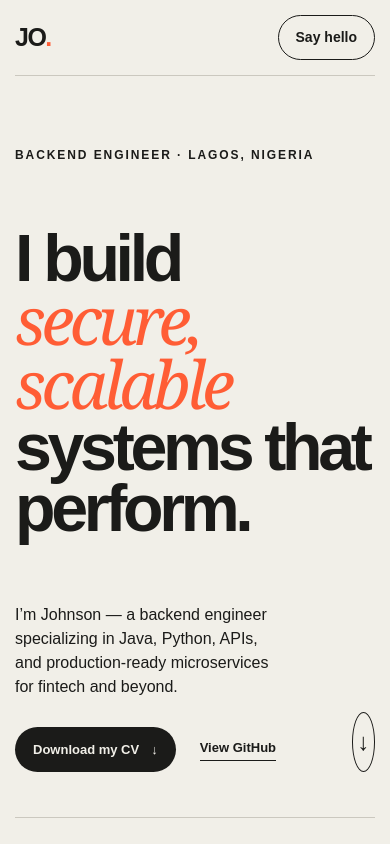
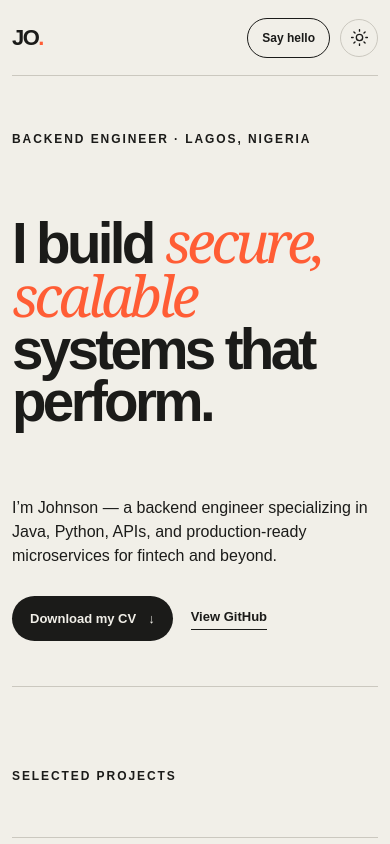
Before and after one commit to twincie/portfolio, a Next.js app: page / in a window 390 px wide. Shown: the top 844 px of the page. Built offline with nearby package versions, Linux system fonts and the light colour scheme.

Commit message:
Add responsive light and dark themes

```diff
--- /dev/null
+++ b/app/ThemeToggle.tsx
@@ -0,0 +1,16 @@
+"use client";
+
+export default function ThemeToggle() {
+  function toggleTheme() {
+    const nextTheme = document.documentElement.dataset.theme === "dark" ? "light" : "dark";
+    document.documentElement.dataset.theme = nextTheme;
+    localStorage.setItem("portfolio-theme", nextTheme);
+  }
+
+  return (
+    <button className="theme-toggle" type="button" onClick={toggleTheme} aria-label="Toggle light and dark mode" title="Toggle light and dark mode">
+      <svg className="sun-icon" viewBox="0 0 24 24" aria-hidden="true"><circle cx="12" cy="12" r="4" /><path d="M12 2v2M12 20v2M4.93 4.93l1.42 1.42M17.65 17.65l1.42 1.42M2 12h2M20 12h2M4.93 19.07l1.42-1.42M17.65 6.35l1.42-1.42" /></svg>
+      <svg className="moon-icon" viewBox="0 0 24 24" aria-hidden="true"><path d="M20 15.1A8.5 8.5 0 0 1 8.9 4a8.5 8.5 0 1 0 11.1 11.1Z" /></svg>
+    </button>
+  );
+}
--- a/app/globals.css
+++ b/app/globals.css
@@ -1,17 +1,27 @@
 @import "tailwindcss";
-:root { --ink: #1b1b19; --paper: #f1efe8; --signal: #ff5d35; --line: #cbc8bf; }
+:root { color-scheme: light; --ink: #1b1b19; --paper: #f1efe8; --signal: #ff5d35; --line: #cbc8bf; --muted: #65635e; --about-bg: #1b1b19; --about-ink: #f1efe8; --about-muted: #c7c3b8; --about-line: #716e66; }
+[data-theme="dark"] { color-scheme: dark; --ink: #f1efe8; --paper: #151513; --signal: #ff704d; --line: #3d3b36; --muted: #aaa69d; --about-bg: #eeece4; --about-ink: #1b1b19; --about-muted: #5f5c55; --about-line: #aaa69d; }
+@media (prefers-color-scheme: dark) { :root:not([data-theme]) { color-scheme: dark; --ink: #f1efe8; --paper: #151513; --signal: #ff704d; --line: #3d3b36; --muted: #aaa69d; --about-bg: #eeece4; --about-ink: #1b1b19; --about-muted: #5f5c55; --about-line: #aaa69d; } }
 * { box-sizing: border-box; }
 html { scroll-behavior: smooth; }
-body { margin: 0; background: var(--paper); color: var(--ink); font-family: Arial, Helvetica, sans-serif; }
+body { margin: 0; background: var(--paper); color: var(--ink); font-family: Arial, Helvetica, sans-serif; transition: background-color .25s, color .25s; }
 a { color: inherit; text-decoration: none; }
 .shell { width: min(1240px, calc(100% - 48px)); margin: 0 auto; }
 .nav { height: 96px; display: flex; align-items: center; justify-content: space-between; border-bottom: 1px solid var(--line); }
 .wordmark { font-size: 25px; font-weight: 800; letter-spacing: -1.5px; }
 .wordmark span, .about .eyebrow { color: var(--signal); }
+.nav-actions { display: flex; align-items: center; gap: 18px; }
 .nav-links { display: flex; align-items: center; gap: 34px; font-size: 14px; font-weight: 600; }
 .nav-links a:hover { color: var(--signal); }
 .nav-cta { border: 1px solid var(--ink); border-radius: 999px; padding: 11px 17px; }
 .nav-cta:hover { background: var(--ink); color: var(--paper) !important; }
+.theme-toggle { width: 42px; height: 42px; display: grid; place-items: center; padding: 0; border: 1px solid var(--line); border-radius: 50%; background: transparent; color: var(--ink); cursor: pointer; transition: background .2s, color .2s, border-color .2s; }
+.theme-toggle:hover, .theme-toggle:focus-visible { background: var(--signal); border-color: var(--signal); color: white; }
+.theme-toggle:focus-visible { outline: 2px solid var(--signal); outline-offset: 3px; }
+.theme-toggle svg { grid-area: 1 / 1; width: 19px; height: 19px; fill: none; stroke: currentColor; stroke-width: 1.7; stroke-linecap: round; stroke-linejoin: round; transition: opacity .2s, transform .25s; }
+.moon-icon { opacity: 0; transform: scale(.6) rotate(-20deg); }
+[data-theme="dark"] .sun-icon { opacity: 0; transform: scale(.6) rotate(20deg); }
+[data-theme="dark"] .moon-icon { opacity: 1; transform: scale(1) rotate(0); }
 .hero { min-height: 700px; padding: 100px 0 70px; display: flex; flex-direction: column; justify-content: space-between; }
 .eyebrow { margin: 0; font-size: 12px; text-transform: uppercase; letter-spacing: .16em; font-weight: 700; }
 .hero h1 { max-width: 1100px; margin: 64px 0; font-size: clamp(62px, 8vw, 124px); line-height: .92; letter-spacing: -.065em; font-weight: 700; }
@@ -26,28 +36,28 @@ a { color: inherit; text-decoration: none; }
 .round-link:hover { transform: translateY(4px); background: var(--signal); border-color: var(--signal); color: white; }
 .work { padding: 110px 0; border-top: 1px solid var(--line); }
 .section-heading { display: flex; justify-content: space-between; margin-bottom: 52px; }
-.aside { margin: 0; color: #66645f; font-size: 14px; }
+.aside { margin: 0; color: var(--muted); font-size: 14px; }
 .project { display: grid; grid-template-columns: 9% 1fr 25%; gap: 20px; padding: 36px 0; border-top: 1px solid var(--line); align-items: start; }
 .project:last-child { border-bottom: 1px solid var(--line); }
 .project-number { font: 14px Georgia, serif; color: var(--signal); }
 .project h2 { margin: 0 0 12px; font-size: clamp(32px, 4vw, 57px); letter-spacing: -.045em; }
-.project p { max-width: 560px; margin: 0; color: #65635e; line-height: 1.55; }
+.project p { max-width: 560px; margin: 0; color: var(--muted); line-height: 1.55; }
 .project ul { list-style: none; margin: 4px 0 0; padding: 0; display: flex; flex-wrap: wrap; gap: 8px; }
 .project li { border: 1px solid var(--line); border-radius: 999px; padding: 7px 11px; font-size: 11px; text-transform: uppercase; letter-spacing: .08em; }
 .experience { padding: 110px 0 120px; border-top: 1px solid var(--line); }
 .experience-item { display: flex; align-items: flex-start; justify-content: space-between; gap: 40px; padding: 38px 0; border-top: 1px solid var(--line); }
 .experience-item:last-child { border-bottom: 1px solid var(--line); }
 .experience-item h2 { margin: 0 0 7px; font-size: clamp(25px, 3vw, 40px); letter-spacing: -.04em; }
-.period, .role { margin: 0; color: #66645f; font-size: 13px; }
+.period, .role { margin: 0; color: var(--muted); font-size: 13px; }
 .role { color: var(--signal); font-weight: 700; }
-.about { padding: 120px 0 140px; background: var(--ink); color: var(--paper); width: 100%; max-width: none; }
+.about { padding: 120px 0 140px; background: var(--about-bg); color: var(--about-ink); width: 100%; max-width: none; transition: background-color .25s, color .25s; }
 .about > * { width: min(1240px, calc(100% - 48px)); margin-left: auto; margin-right: auto; }
 .about-intro { display: flex; align-items: flex-start; justify-content: space-between; }
-.portrait { width: clamp(112px, 12vw, 150px); height: clamp(112px, 12vw, 150px); object-fit: cover; border-radius: 50%; border: 1px solid #545149; filter: saturate(.88); }
+.portrait { width: clamp(112px, 12vw, 150px); height: clamp(112px, 12vw, 150px); object-fit: cover; border-radius: 50%; border: 1px solid var(--about-line); filter: saturate(.88); }
 .about-copy { margin-top: 70px; display: grid; grid-template-columns: 1.3fr .7fr; gap: 80px; align-items: end; }
 .about h2 { margin: 0; font-size: clamp(48px, 6.3vw, 92px); line-height: .98; letter-spacing: -.055em; }
-.about-copy > div p { color: #c7c3b8; font-size: 17px; line-height: 1.65; }
-.about-resume { display: inline-flex; align-items: center; gap: 12px; margin-top: 20px; border: 1px solid #716e66; border-radius: 999px; padding: 12px 17px; font-size: 13px; font-weight: 700; }
+.about-copy > div p { color: var(--about-muted); font-size: 17px; line-height: 1.65; }
+.about-resume { display: inline-flex; align-items: center; gap: 12px; margin-top: 20px; border: 1px solid var(--about-line); border-radius: 999px; padding: 12px 17px; font-size: 13px; font-weight: 700; }
 .about-resume:hover, .about-resume:focus-visible { background: var(--signal); border-color: var(--signal); color: white; }
 footer { padding: 100px 0 32px; }
 .footer-link { display: flex; justify-content: space-between; align-items: center; gap: 28px; margin-top: 34px; padding-bottom: 30px; border-bottom: 1px solid var(--ink); font-size: clamp(44px, 7vw, 96px); line-height: 1; letter-spacing: -.06em; font-weight: 700; transition: color .2s, border-color .2s; }
@@ -56,18 +66,28 @@ footer { padding: 100px 0 32px; }
 .footer-link:hover, .footer-link:focus-visible { color: var(--signal); border-color: var(--signal); }
 .footer-link:hover .email-action, .footer-link:focus-visible .email-action { background: var(--signal); border-color: var(--signal); color: white; }
 .footer-link:focus-visible { outline: 2px solid var(--signal); outline-offset: 8px; }
-.footer-bottom { display: flex; justify-content: space-between; gap: 20px; padding-top: 28px; color: #6f6c65; font-size: 12px; }
+.footer-bottom { display: flex; justify-content: space-between; gap: 20px; padding-top: 28px; color: var(--muted); font-size: 12px; }
 .footer-bottom a:hover { color: var(--signal); }
 @media (max-width: 700px) {
   .shell, .about > * { width: min(100% - 30px, 1240px); }
-  .nav { height: 76px; } .nav-links > a:not(.nav-cta) { display: none; }
-  .hero { min-height: 650px; padding: 70px 0 45px; } .hero h1 { font-size: clamp(52px, 17vw, 80px); }
-  .hero-bottom p { max-width: calc(100% - 80px); font-size: 16px; }
+  .nav { height: 76px; } .nav-actions { gap: 10px; } .nav-links > a:not(.nav-cta) { display: none; } .nav-cta { padding: 10px 14px; }
+  .hero { min-height: 650px; padding: 70px 0 45px; } .hero h1 { margin: 52px 0; font-size: clamp(48px, 15vw, 76px); }
+  .hero-bottom { align-items: flex-end; gap: 18px; } .hero-bottom p { max-width: 100%; font-size: 16px; }
+  .hero-actions { flex-wrap: wrap; gap: 18px; }
   .work { padding: 80px 0; } .aside { display: none; }
   .project { grid-template-columns: 40px 1fr; } .project ul { grid-column: 2; }
   .experience { padding: 80px 0; } .experience-item { flex-direction: column; gap: 14px; padding: 32px 0; }
   .about { padding: 90px 0; } .about-intro { align-items: center; } .portrait { width: 96px; height: 96px; } .about-copy { grid-template-columns: 1fr; gap: 44px; margin-top: 50px; }
-  .footer-link { align-items: flex-end; gap: 14px; line-height: .95; } .email-action { padding: 11px; } .email-action > span { position: absolute; width: 1px; height: 1px; overflow: hidden; clip: rect(0 0 0 0); white-space: nowrap; }
+  .footer-link { align-items: flex-end; gap: 14px; line-height: .95; overflow-wrap: anywhere; } .email-action { padding: 11px; } .email-action > span { position: absolute; width: 1px; height: 1px; overflow: hidden; clip: rect(0 0 0 0); white-space: nowrap; }
   .footer-bottom { flex-direction: column; }
 }
+@media (max-width: 430px) {
+  .shell, .about > * { width: calc(100% - 24px); }
+  .wordmark { font-size: 22px; } .nav-cta { font-size: 12px; } .theme-toggle { width: 38px; height: 38px; }
+  .hero { min-height: 610px; padding-top: 54px; } .hero h1 { font-size: clamp(43px, 14.5vw, 62px); }
+  .round-link { display: none; }
+  .project { grid-template-columns: 30px minmax(0, 1fr); gap: 12px; } .project h2 { font-size: 30px; }
+  .about h2 { font-size: 43px; } .portrait { width: 82px; height: 82px; }
+  .footer-link { font-size: 40px; }
+}
 @media (prefers-reduced-motion: reduce) { html { scroll-behavior: auto; } * { transition: none !important; } }
--- a/app/layout.tsx
+++ b/app/layout.tsx
@@ -16,7 +16,10 @@ export default function RootLayout({
   children: React.ReactNode;
 }>) {
   return (
-    <html lang="en">
+    <html lang="en" suppressHydrationWarning>
+      <head>
+        <script dangerouslySetInnerHTML={{ __html: `try{const t=localStorage.getItem("portfolio-theme");document.documentElement.dataset.theme=t==="light"||t==="dark"?t:(matchMedia("(prefers-color-scheme: dark)").matches?"dark":"light")}catch(e){}` }} />
+      </head>
       <body>{children}</body>
     </html>
   );
--- a/app/page.tsx
+++ b/app/page.tsx
@@ -1,4 +1,5 @@
 import Image from "next/image";
+import ThemeToggle from "./ThemeToggle";
 
 const projects = [
   { number: "01", title: "Banking Platform Backend", description: "A secure Spring Boot and MySQL backend supporting authentication, transactions, history, and role-based access.", tags: ["Java", "Spring Boot", "MySQL"] },
@@ -16,7 +17,7 @@ export default function Home() {
   return <main>
     <nav className="nav shell" aria-label="Main navigation">
       <a className="wordmark" href="#top" aria-label="Johnson Oyebode, home">JO<span>.</span></a>
-      <div className="nav-links"><a href="#work">Projects</a><a href="#experience">Experience</a><a href="#about">About</a><a className="nav-cta" href="mailto:oyebodej2@gmail.com">Say hello</a></div>
+      <div className="nav-actions"><div className="nav-links"><a href="#work">Projects</a><a href="#experience">Experience</a><a href="#about">About</a><a className="nav-cta" href="mailto:oyebodej2@gmail.com">Say hello</a></div><ThemeToggle /></div>
     </nav>
     <section className="hero shell" id="top">
       <p className="eyebrow">Backend Engineer · Lagos, Nigeria</p>
```
